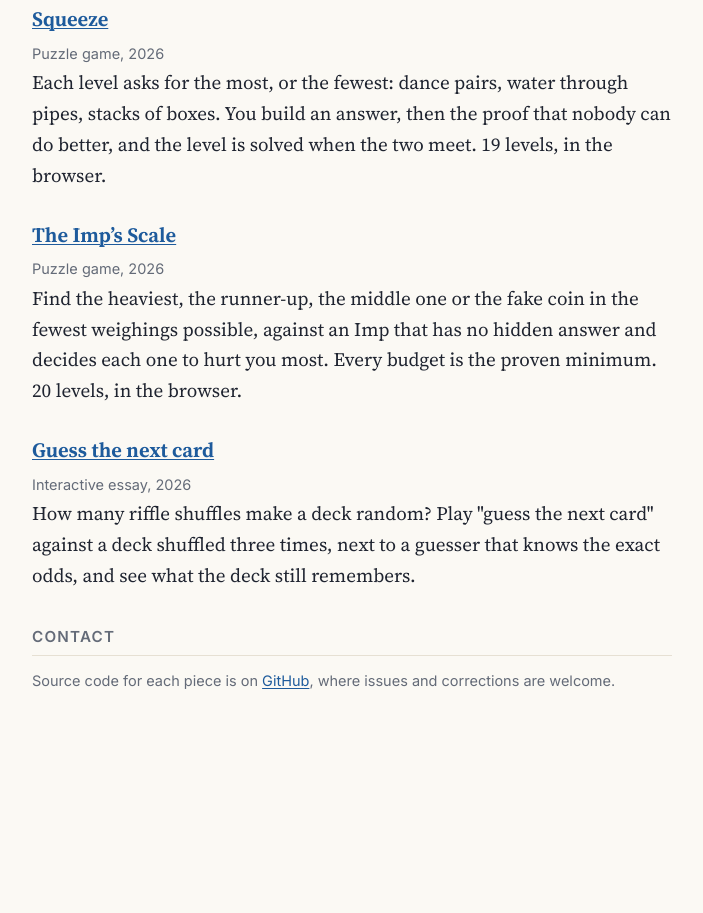
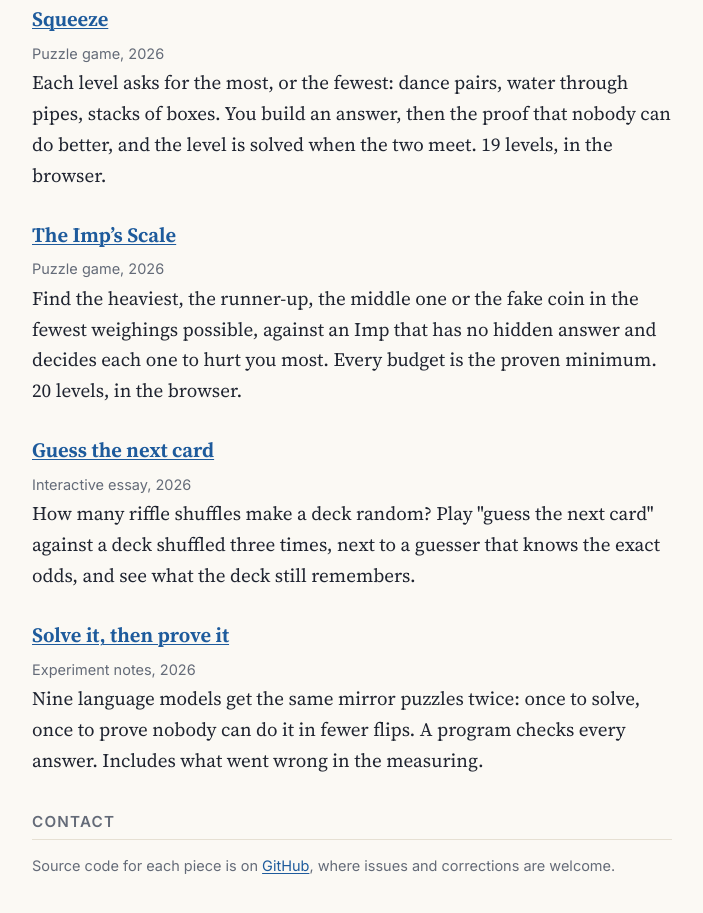
Before and after one commit to machinewright/machinewright.github.io, a plain HTML site: page index.html in a window 1280 px wide. Shown: the part 1001-1914 px from the top of the page, without its empty margins (288-991 px from the left). Before the commit the page ends 1787 px from the top, so only its background shows below. Drawn offline with Linux system fonts and the light colour scheme.

Commit message:
Home: add the solve-vs-prove write-up
Co-Authored-By: Claude Opus 5.5 <noreply@anthropic.com>

```diff
--- a/index.html
+++ b/index.html
@@ -72,6 +72,12 @@ projects. I write and build everything here myself, and decide what goes public.
   a guesser that knows the exact odds, and see what the deck still remembers.
 </div>
 
+<div class="work">
+  <a href="/no-fewer/bench/">Solve it, then prove it</a><br><span class="muted">Experiment notes, 2026</span><br>
+  Nine language models get the same mirror puzzles twice: once to solve, once to prove nobody can do it in fewer
+  flips. A program checks every answer. Includes what went wrong in the measuring.
+</div>
+
 <h2>Contact</h2>
 <p class="muted">Source code for each piece is on <a href="https://github.com/machinewright">GitHub</a>, where issues and
 corrections are welcome.</p>
--- a/sitemap.xml
+++ b/sitemap.xml
@@ -8,4 +8,5 @@
   <url><loc>https://machinewright.github.io/squeeze/</loc></url>
   <url><loc>https://machinewright.github.io/imps-scale/</loc></url>
   <url><loc>https://machinewright.github.io/guess-the-next-card/</loc></url>
+  <url><loc>https://machinewright.github.io/no-fewer/bench/</loc></url>
 </urlset>
```
